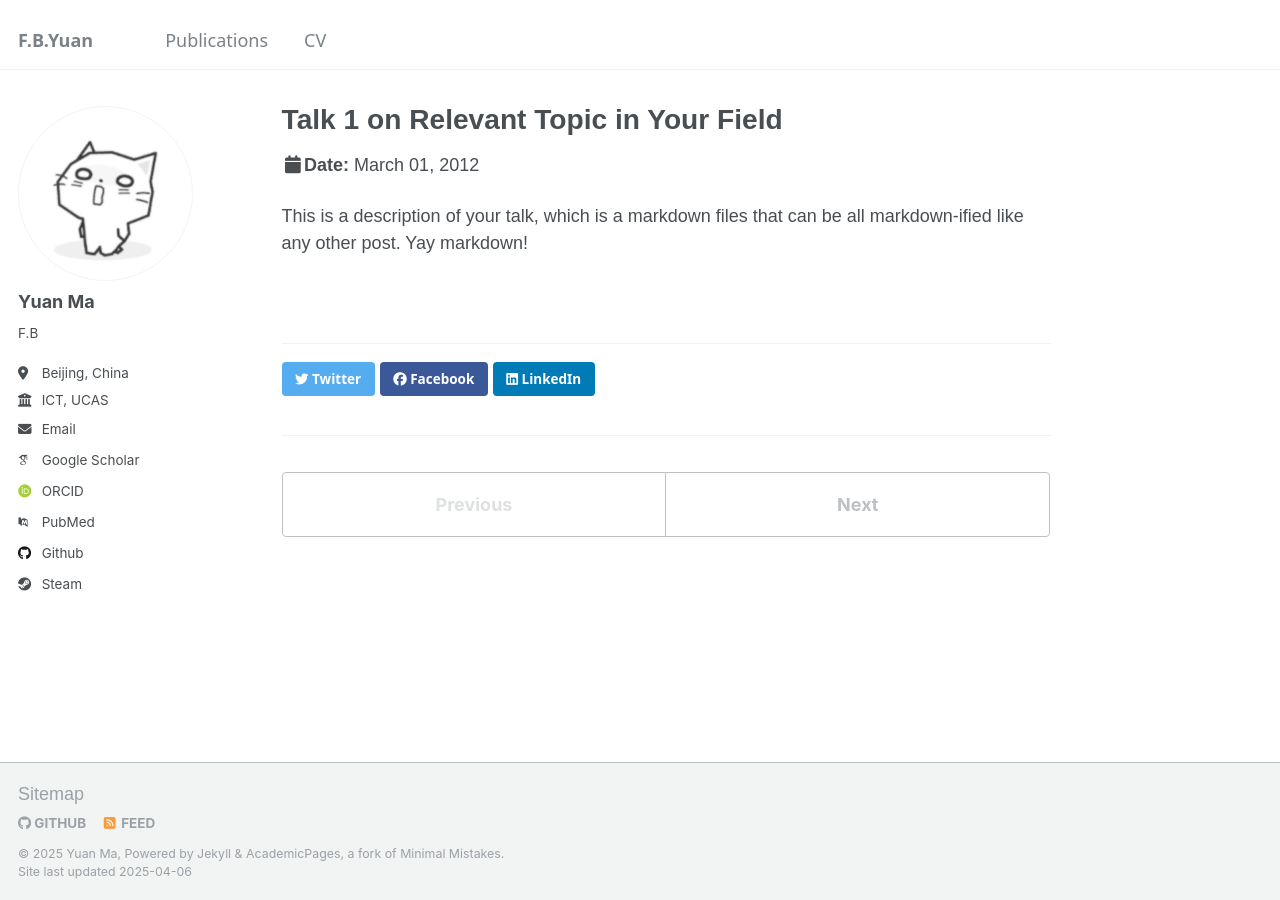
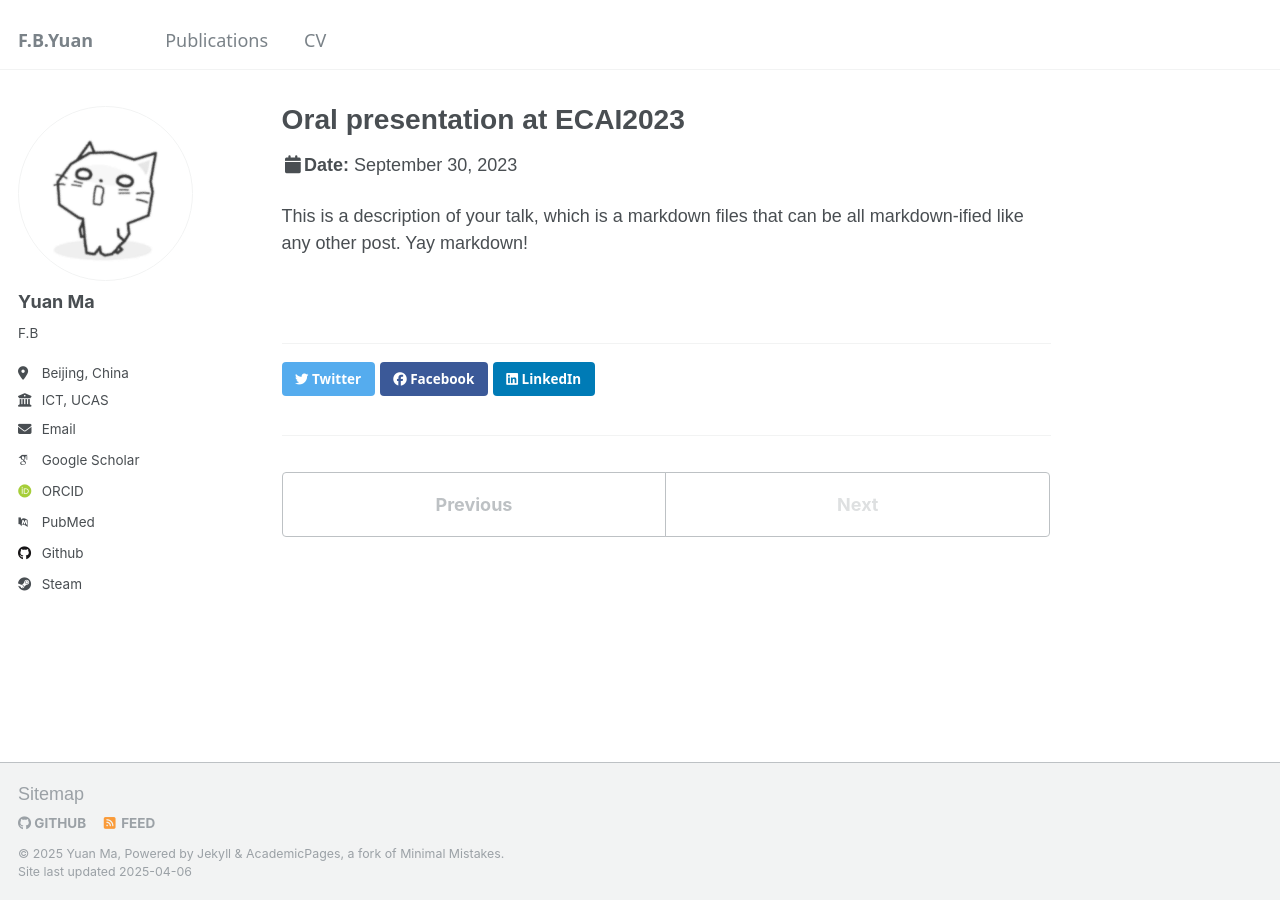
Before and after one commit to FByyyyuan/FByyyyuan.github.io, a Jekyll site: the page built from _talks/2012-03-01-talk-1.md, in a window 1280 px wide. Built offline with Jekyll 4.4.1, drawn with Linux system fonts in a browser that asks for light colours; nearby versions of some CDN libraries; some web fonts are replaced.

Commit message:
Update 2012-03-01-talk-1.md

```diff
--- a/_talks/2012-03-01-talk-1.md
+++ b/_talks/2012-03-01-talk-1.md
@@ -1,11 +1,11 @@
 ---
-title: "Talk 1 on Relevant Topic in Your Field"
+title: "Oral presentation at ECAI2023"
 collection: talks
 type: "Talk"
-permalink: /talks/2012-03-01-talk-1
-venue: "UC San Francisco, Department of Testing"
-date: 2012-03-01
-location: "San Francisco, California"
+permalink: /talks/1-2023-map
+venue: "ECAI2023"
+date: 2023-9-30
+location: "Krakow, Poland"
 ---
 
 This is a description of your talk, which is a markdown files that can be all markdown-ified like any other post. Yay markdown!
```
